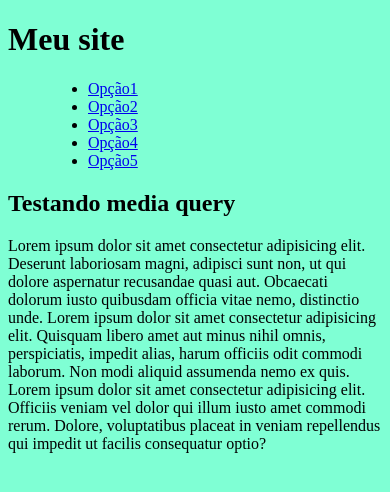
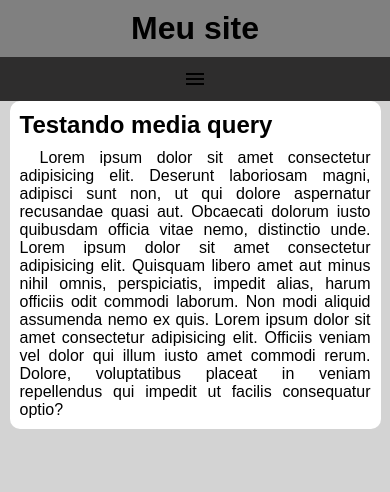
Before and after one commit to Cassianoh-Rosa/css-intermidiate, a plain HTML site: page media-query/mq005/index.html in a window 390 px wide. Drawn offline with nearby package versions, Linux system fonts and the light colour scheme.

Commit message:
ex 005 de media query

```diff
--- a/media-query/mq005/estilos/style.css
+++ b/media-query/mq005/estilos/style.css
@@ -1,4 +1,61 @@
 @charset "UTF 8";
+*{
+    margin: 0;
+    padding: 0;
+}
 body{
-    background-color: aquamarine;
+   font-family: Arial, Helvetica, sans-serif;
+   background-color: lightgray;
 }
+header{
+    background-color: gray;
+}
+header h1{
+    padding: 10px;
+    text-align: center;
+}
+span#burguer{
+    background-color: rgb(46, 45, 45);
+    display: block;
+    text-align: center;
+    padding: 10px;
+}
+span#burguer:hover{
+    background-color: white;
+    color: black;
+    cursor: pointer;
+}
+menu{
+    display: none;
+    margin-bottom: 10px;
+}
+menu ul{
+    list-style-type: none;
+}
+menu ul> li> a{
+    display: block;
+    padding: 10px;
+    text-decoration: none;
+    text-align: center;
+    background-color: rgb(68, 68, 68);
+    color:white;
+    border-top: 1px solid rgb(141, 139, 139);
+}
+menu a:hover{
+    background-color: gray;
+}
+main{
+    margin-top: 10px;
+    width: 90vw;
+    background-color: white;
+    margin: auto;
+    padding: 10px;
+    border-radius: 10px;
+}
+article h2{
+    padding-bottom: 10px;
+}
+article p{
+    text-align: justify;
+    text-indent: 20px;
+}
--- a/media-query/mq005/index.html
+++ b/media-query/mq005/index.html
@@ -5,12 +5,14 @@
     <meta name="viewport" content="width=device-width, initial-scale=1.0">
     <title>Media Query</title>
     <link rel="stylesheet" href="estilos/style.css">
+    <link rel="stylesheet" href="https://fonts.googleapis.com/css2?family=Material+Symbols+Outlined:opsz,wght,FILL,GRAD@20..48,100..700,0..1,-50..200&icon_names=menu" />
 </head>
 <body>
     <header>
         <h1>Meu site</h1>
-        <menu>
-            <ul>
+        <span class="material-symbols-outlined" id="burguer" onclick="clicou()">menu</span>
+        <menu id="list">
+            <ul >
                 <li>
                     <a href="#">Opção1</a>
                 </li>
@@ -40,5 +42,16 @@
             </p>
         </article>
     </main>
+    <script>
+        function clicou(){
+            var lista = document.getElementById('list')
+            if(lista.style.display == 'none'){
+                lista.style.display = 'block'
+            } else {
+                lista.style.display = 'none'
+            }
+
+        }
+    </script>
 </body>
 </html>
```
